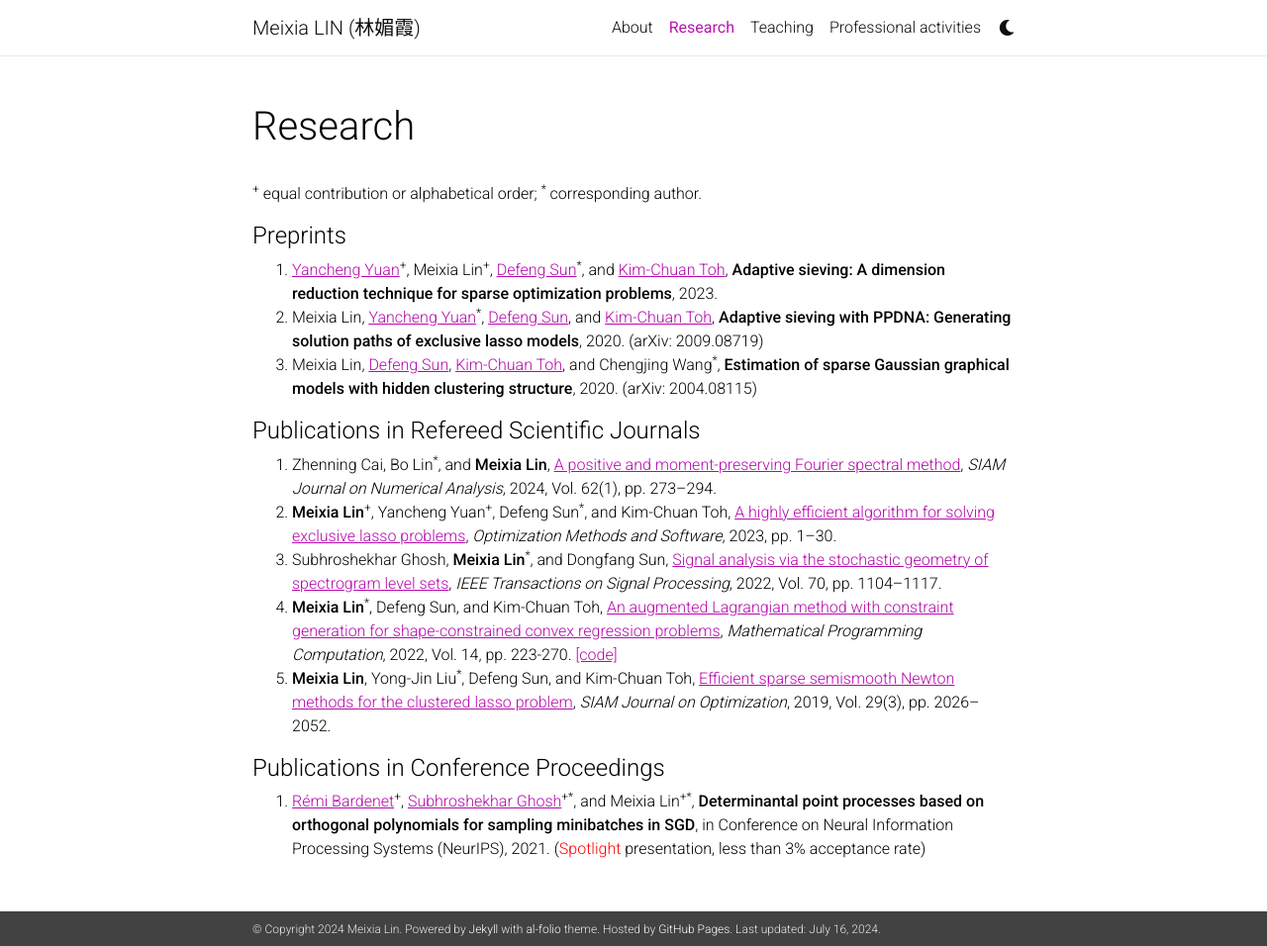
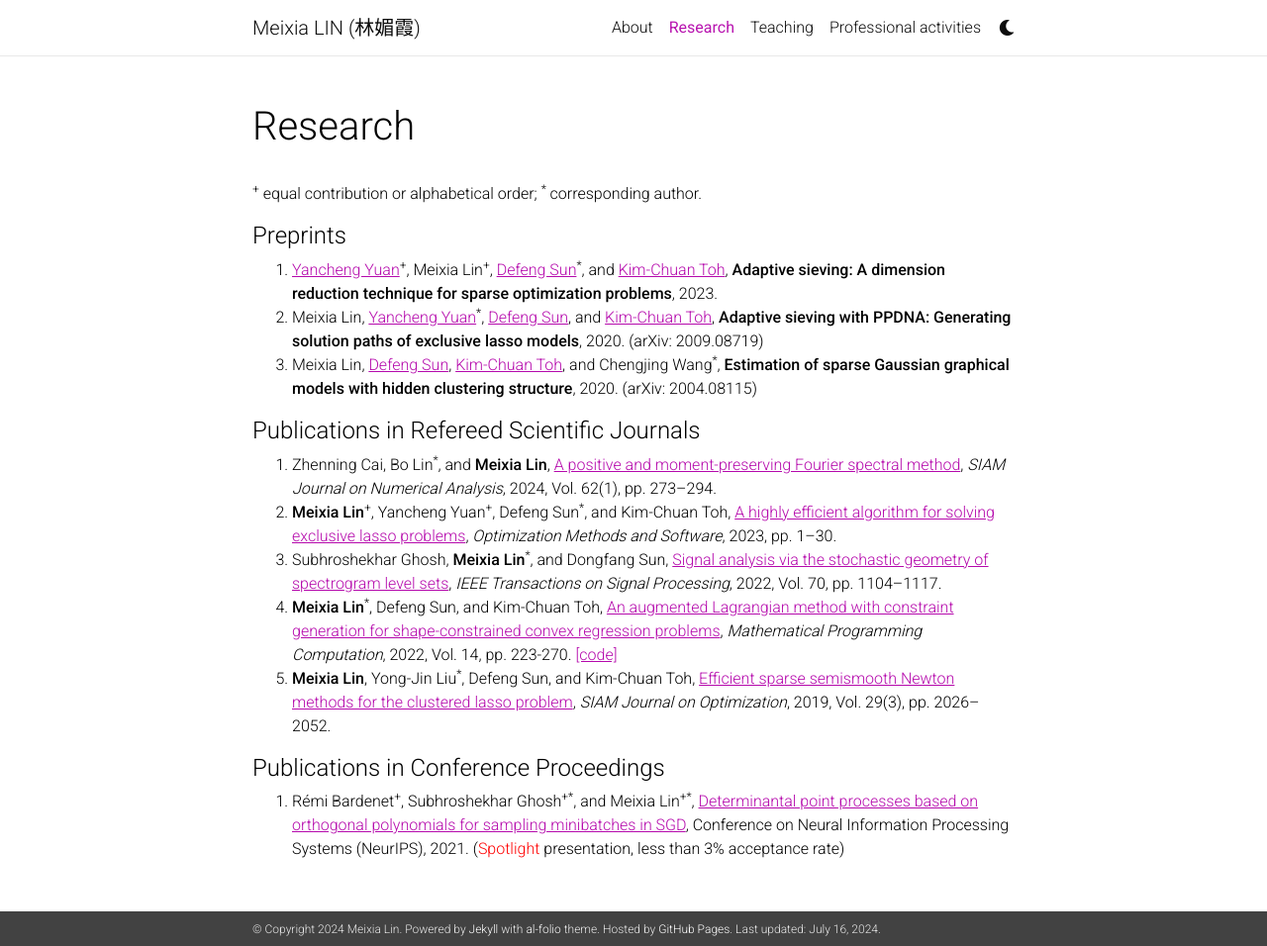
Before and after one commit to linmeixia/linmeixia.github.io, a Jekyll site: the page built from _pages/publications.md, in a window 1280 px wide and 956 px high. Shown: the whole window at 99% size. Built offline with Jekyll 4.4.1, drawn with Linux system fonts in a browser that asks for light colours; nearby versions of some CDN libraries; comment, search, counter and statistics services are not loaded; a style sheet for code colours, icons or effects is not loaded.

Commit message:
Update publications.md

```diff
--- a/_pages/publications.md
+++ b/_pages/publications.md
@@ -29,4 +29,4 @@ nav: true
 
 <h4>Publications in Conference Proceedings</h4>
 
-1. <a href="https://rbardenet.github.io/" style="text-decoration: underline;"> Rémi Bardenet</a><sup>+</sup>, <a href="https://subhro-ghosh.github.io/" style="text-decoration: underline;"> Subhroshekhar Ghosh</a><sup>+*</sup>, and Meixia Lin<sup>+*</sup>, <strong>Determinantal point processes based on orthogonal polynomials for sampling minibatches in SGD</strong>, in Conference on Neural Information Processing Systems (NeurIPS), 2021. (<span style="color:red">Spotlight</span> presentation, less than 3% acceptance rate)
+1. Rémi Bardenet<sup>+</sup>, Subhroshekhar Ghosh<sup>+*</sup>, and Meixia Lin<sup>+*</sup>, <a href="https://dl.acm.org/doi/10.5555/3540261.3541502" style="text-decoration: underline;"> Determinantal point processes based on orthogonal polynomials for sampling minibatches in SGD</a>, Conference on Neural Information Processing Systems (NeurIPS), 2021. (<span style="color:red">Spotlight</span> presentation, less than 3% acceptance rate)
```
